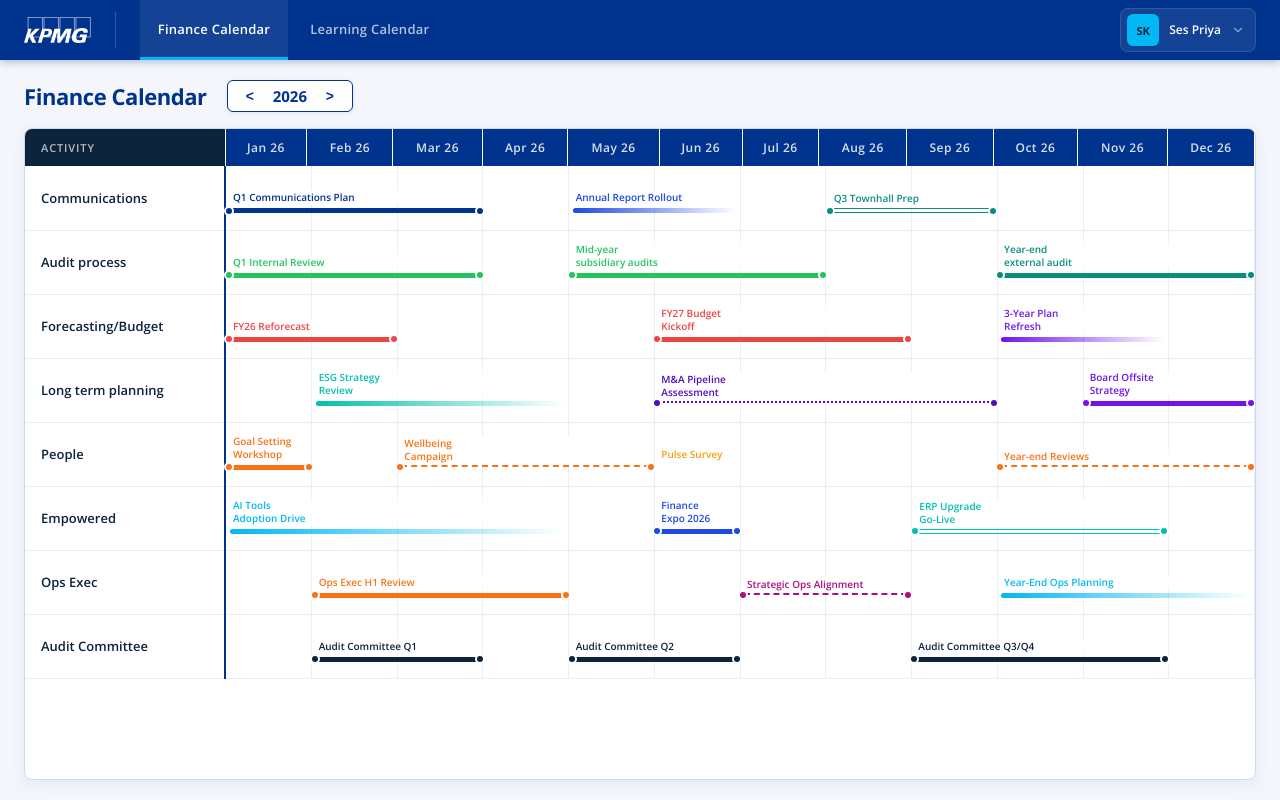
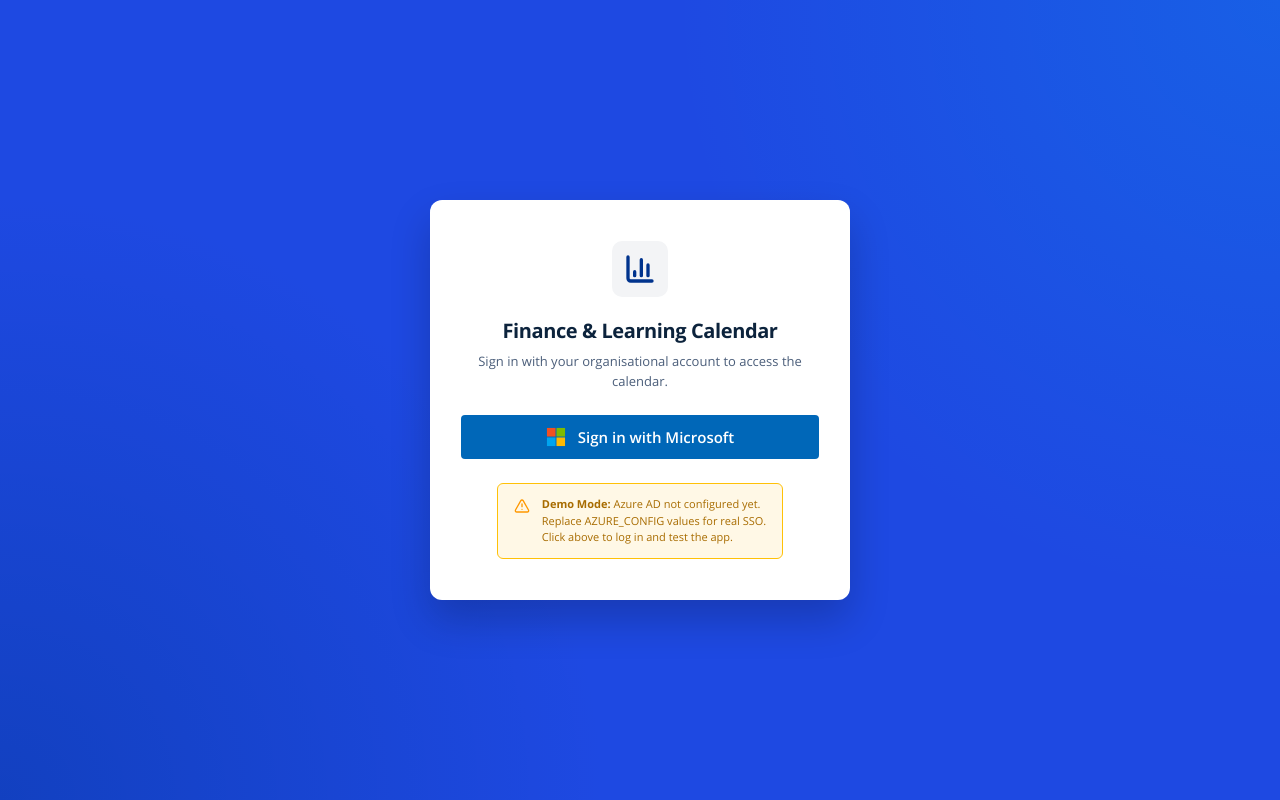
Before and after one commit to vikram4126/calendar-event, a React (Vite) app: page / in a window 1280 px wide. Built offline with nearby package versions, Linux system fonts and the light colour scheme.

Commit message:
json export added

```diff
--- a/src/App.jsx
+++ b/src/App.jsx
@@ -2,15 +2,11 @@ import { useState, useEffect } from 'react'
 import Header from './components/Header'
 import CalendarGrid from './components/CalendarGrid'
 import EventModal from './components/EventModal'
+import LoginPage from './components/LoginPage'
 import { useAuth } from './context/AuthContext'
-import initialData from './data/events.json'
-
-// Bump this version whenever you push new seed data.
-// A version mismatch clears localStorage and reloads from JSON.
-const DATA_VERSION = 'v6'
 
 function App() {
-  const { isAdmin } = useAuth()
+  const { isAdmin, isLoggedIn } = useAuth()
 
   const [activeTab, setActiveTab]     = useState('Finance')
   const [selectedYear, setSelectedYear] = useState(2026)
@@ -19,24 +15,37 @@ function App() {
   const [activities, setActivities]   = useState([])
   const [editingEvent, setEditingEvent] = useState(null)
 
-  // ── Seed / restore data ───────────────────────────────────────────
+  // ── Initialization ────────────────────────────────────────────────
   useEffect(() => {
-    const storedVersion    = localStorage.getItem('calendarDataVersion')
-    const savedEvents      = localStorage.getItem('calendarEvents')
-    const savedActivities  = localStorage.getItem('calendarActivities')
+    // Fetch directly from public folder (bypassing build bundle)
+    fetch('/events.json?t=' + Date.now())
+      .then(res => res.json())
+      .then(serverData => {
+        const savedEvents = localStorage.getItem('calendarEvents')
+        const savedActivities = localStorage.getItem('calendarActivities')
+        const savedTimestamp = localStorage.getItem('calendarLastUpdated') || 0
 
-    if (storedVersion === DATA_VERSION && savedEvents && savedActivities) {
-      // Use the user's saved (possibly edited) data
-      setEvents(JSON.parse(savedEvents))
-      setActivities(JSON.parse(savedActivities))
-    } else {
-      // Fresh load from JSON (version mismatch or first run)
-      setEvents(initialData.events)
-      setActivities(initialData.activities)
-      localStorage.setItem('calendarDataVersion', DATA_VERSION)
-      localStorage.setItem('calendarEvents', JSON.stringify(initialData.events))
-      localStorage.setItem('calendarActivities', JSON.stringify(initialData.activities))
-    }
+        const serverTime = serverData.lastUpdated || 1
+
+        // If local draft is newer than or same as server file, use local draft
+        if (savedEvents && savedActivities && parseInt(savedTimestamp) >= serverTime) {
+          setEvents(JSON.parse(savedEvents))
+          setActivities(JSON.parse(savedActivities))
+        } else {
+          // Server file is newer (Admin uploaded it), so overwrite local drafts
+          setEvents(serverData.events)
+          setActivities(serverData.activities)
+          localStorage.setItem('calendarLastUpdated', serverTime.toString())
+        }
+      })
+      .catch(err => {
+        console.error("Failed to load events.json", err)
+        // Fallback to local storage if offline
+        const savedEvents = localStorage.getItem('calendarEvents')
+        const savedActivities = localStorage.getItem('calendarActivities')
+        if (savedEvents) setEvents(JSON.parse(savedEvents))
+        if (savedActivities) setActivities(JSON.parse(savedActivities))
+      })
   }, [])
 
   // ── Persist on change ─────────────────────────────────────────────
@@ -82,21 +91,48 @@ function App() {
     } else {
       setEvents([...events, { ...eventToSave, id: `e${Date.now()}` }])
     }
+    localStorage.setItem('calendarLastUpdated', Date.now().toString())
     setIsModalOpen(false)
   }
 
   const handleDeleteEvent = (eventId) => {
     setEvents(events.filter(e => e.id !== eventId))
+    localStorage.setItem('calendarLastUpdated', Date.now().toString())
     setIsModalOpen(false)
   }
 
+  const handleExportData = () => {
+    const dataToExport = {
+      lastUpdated: Date.now(),
+      activities,
+      events
+    }
+    const blob = new Blob([JSON.stringify(dataToExport, null, 2)], { type: 'application/json' })
+    const url = URL.createObjectURL(blob)
+
+    const a = document.createElement('a')
+    a.href = url
+    a.download = 'events.json'
+    document.body.appendChild(a)
+    a.click()
+
+    // Cleanup
+    document.body.removeChild(a)
+    URL.revokeObjectURL(url)
+  }
+
   // ── Render ────────────────────────────────────────────────────────
+  if (!isLoggedIn) {
+    return <LoginPage />
+  }
+
   return (
     <div className="app-container">
       <Header
         activeTab={activeTab}
         onTabChange={setActiveTab}
         onAddEvent={handleAddEvent}
+        onExport={handleExportData}
       />
 
       <main className="calendar-main">
--- a/src/components/CalendarGrid.jsx
+++ b/src/components/CalendarGrid.jsx
@@ -144,17 +144,25 @@ function CalendarGrid({ events, activities, activeTab, year, onEventClick, isAdm
                           ...barStyle,
                         }}
                         onClick={() => isAdmin && onEventClick(event)}
-                        title={event.label.replace(/\\n/g, ' ')}
                       >
+                        {/* Custom Tooltip */}
+                        <div className="event-tooltip">
+                          <div className="tooltip-title">{event.label.replace(/\\n/g, ' ')}</div>
+                          <div className="tooltip-date">
+                            {event.startMonth === event.endMonth
+                              ? `${MONTHS[event.startMonth]} ${event.year}`
+                              : `${MONTHS[event.startMonth]} - ${MONTHS[event.endMonth]} ${event.year}`}
+                          </div>
+                        </div>
+
                         {showDots(event) && barStyle.height > 0 && (
                           <>
                             <div className="event-dot"     style={{ backgroundColor: event.color }} />
                             <div className="event-dot end" style={{ backgroundColor: event.color }} />
                           </>
                         )}
-                        <div className="event-label" style={{ color: event.color }}>
-                          {event.hasIcon && <span className="newsletter-icon" />}
-                          {event.label.replace(/\\n/g, '\n')}
+                        <div className="event-label">
+                          {event.label.replace(/\\n/g, ' ')}
                         </div>
                       </div>
                     )
--- a/src/components/LoginPage.jsx
+++ b/src/components/LoginPage.jsx
@@ -1,106 +1,42 @@
-import { useState } from 'react'
+import { BarChart3, AlertTriangle } from 'lucide-react'
 import { useAuth } from '../context/AuthContext'
 
-export default function LoginPage() {
+function LoginPage() {
   const { login } = useAuth()
-  const [email, setEmail]       = useState('')
-  const [password, setPassword] = useState('')
-  const [error, setError]       = useState('')
-  const [loading, setLoading]   = useState(false)
-
-  const handleSubmit = async (e) => {
-    e.preventDefault()
-    setError('')
-    setLoading(true)
-    // small delay for demo feel
-    await new Promise(r => setTimeout(r, 400))
-    const result = login(email, password)
-    setLoading(false)
-    if (!result.success) setError(result.error)
-  }
-
-  const fillDemo = (role) => {
-    if (role === 'admin') {
-      setEmail('admin@kpmg.com')
-      setPassword('admin123')
-    } else {
-      setEmail('ses.kumar@kpmg.com')
-      setPassword('user123')
-    }
-    setError('')
-  }
 
   return (
     <div className="login-page">
-      {/* Background geometric shapes */}
-      <div className="login-bg-shape shape-1" />
-      <div className="login-bg-shape shape-2" />
-      <div className="login-bg-shape shape-3" />
-
       <div className="login-card">
-        {/* Logo & Branding */}
-        <div className="login-brand">
-          <img src="/kpmg-logo.svg" alt="KPMG" className="login-logo" />
-          <div className="login-brand-divider" />
-          <span className="login-app-name">Finance &amp; Learning Calendar</span>
+        <div className="login-icon-wrapper">
+          <BarChart3 size={32} color="#00338d" strokeWidth={2.5} />
         </div>
 
-        <h1 className="login-title">Welcome back</h1>
-        <p className="login-subtitle">Sign in to access your calendar</p>
+        <h1 className="login-title">Finance & Learning Calendar</h1>
+        <p className="login-subtitle">
+          Sign in with your organisational account to access the calendar.
+        </p>
 
-        {/* Quick fill demo buttons */}
-        <div className="demo-pills">
-          <span className="demo-label">Quick demo:</span>
-          <button type="button" className="demo-pill pill-user" onClick={() => fillDemo('user')}>
-            👤 User login
-          </button>
-          <button type="button" className="demo-pill pill-admin" onClick={() => fillDemo('admin')}>
-            🔑 Admin login
-          </button>
+        <button className="ms-login-btn" onClick={login}>
+          <svg className="ms-icon" xmlns="http://www.w3.org/2000/svg" viewBox="0 0 21 21">
+            <path fill="#f25022" d="M1 1h9v9H1z"/>
+            <path fill="#00a4ef" d="M1 11h9v9H1z"/>
+            <path fill="#7fba00" d="M11 1h9v9h-9z"/>
+            <path fill="#ffb900" d="M11 11h9v9h-9z"/>
+          </svg>
+          Sign in with Microsoft
+        </button>
+
+        <div className="demo-alert">
+          <AlertTriangle size={16} className="alert-icon" />
+          <div className="alert-text">
+            <strong>Demo Mode:</strong> Azure AD not configured yet.<br />
+            Replace AZURE_CONFIG values for real SSO.<br />
+            Click above to log in and test the app.
+          </div>
         </div>
-
-        <form onSubmit={handleSubmit} className="login-form">
-          <div className="form-group">
-            <label className="form-label">Email</label>
-            <input
-              type="email"
-              className="form-input"
-              placeholder="you@kpmg.com"
-              value={email}
-              onChange={e => setEmail(e.target.value)}
-              required
-              autoComplete="email"
-            />
-          </div>
-
-          <div className="form-group">
-            <label className="form-label">Password</label>
-            <input
-              type="password"
-              className="form-input"
-              placeholder="Enter your password"
-              value={password}
-              onChange={e => setPassword(e.target.value)}
-              required
-              autoComplete="current-password"
-            />
-          </div>
-
-          {error && (
-            <div className="login-error">
-              <span>⚠</span> {error}
-            </div>
-          )}
-
-          <button type="submit" className="login-btn" disabled={loading}>
-            {loading ? <span className="login-spinner" /> : 'Sign In'}
-          </button>
-        </form>
-
-        <p className="login-footer">
-          Demo credentials are pre-filled. Admin can edit events; Users can only view.
-        </p>
       </div>
     </div>
   )
 }
+
+export default LoginPage
--- a/src/context/AuthContext.jsx
+++ b/src/context/AuthContext.jsx
@@ -15,6 +15,11 @@ export function AuthProvider({ children }) {
     if (saved) return JSON.parse(saved)
     const { password: _pw, ...safe } = DEFAULT_USER
     return safe
+  })
+
+  // Start with false unless we previously logged in during this session (for demo sake)
+  const [isLoggedIn, setIsLoggedIn] = useState(() => {
+    return localStorage.getItem('isLoggedIn') === 'true'
   })
 
   // Persist selected user across refreshes (For Demo Only)
@@ -75,11 +80,20 @@ export function AuthProvider({ children }) {
     setCurrentUser(safe)
   }
 
+  const login = () => {
+    setIsLoggedIn(true)
+    localStorage.setItem('isLoggedIn', 'true')
+  }
+
+  const logout = () => {
+    setIsLoggedIn(false)
+    localStorage.removeItem('isLoggedIn')
+  }
+
   const isAdmin   = currentUser?.role === 'admin'
-  const isLoggedIn = !!currentUser
 
   return (
-    <AuthContext.Provider value={{ currentUser, isAdmin, isLoggedIn, switchUser, users: usersData.map(({ password: _pw, ...u }) => u) }}>
+    <AuthContext.Provider value={{ currentUser, switchUser, isAdmin, isLoggedIn, login, logout, loading: false, users: usersData.map(({ password: _pw, ...u }) => u) }}>
       {children}
     </AuthContext.Provider>
   )
--- a/src/index.css
+++ b/src/index.css
@@ -203,29 +203,45 @@ body {
 }
 
 .add-event-btn {
-  background-color: var(--kpmg-pacific-blue);
-  color: var(--kpmg-dark-blue);
+  background: white;
+  color: var(--kpmg-primary-blue);
   border: none;
-  padding: 8px 18px;
-  border-radius: 4px;
+  border-radius: 8px;
+  padding: 8px 16px;
   font-family: var(--font-main);
   font-weight: 700;
   font-size: 13px;
   cursor: pointer;
   display: flex;
   align-items: center;
-  gap: 6px;
-  transition: all 0.2s ease;
-  letter-spacing: 0.02em;
-  box-shadow: 0 2px 6px rgba(0, 184, 245, 0.3);
-  white-space: nowrap;
+  gap: 8px;
+  box-shadow: 0 4px 12px rgba(0,0,0,0.1);
+  transition: all 0.2s cubic-bezier(0.175, 0.885, 0.32, 1.275);
 }
 
 .add-event-btn:hover {
-  background-color: white;
-  color: var(--kpmg-primary-blue);
-  box-shadow: 0 4px 12px rgba(0, 184, 245, 0.4);
-  transform: translateY(-1px);
+  transform: translateY(-2px);
+  box-shadow: 0 6px 16px rgba(0,0,0,0.15);
+}
+
+.export-btn {
+  background: transparent;
+  color: white;
+  border: 1px solid rgba(255, 255, 255, 0.3);
+  border-radius: 8px;
+  padding: 8px 14px;
+  font-family: var(--font-main);
+  font-weight: 600;
+  font-size: 13px;
+  cursor: pointer;
+  display: flex;
+  align-items: center;
+  transition: all 0.2s ease;
+}
+
+.export-btn:hover {
+  background: rgba(255, 255, 255, 0.1);
+  border-color: rgba(255, 255, 255, 0.6);
 }
 
 /* Header right section */
@@ -795,7 +811,8 @@ body {
 
 .event-bar:hover {
   filter: brightness(1.15);
-  z-index: 10;
+  /* high z-index ensures the tooltip inside it renders above everything else */
+  z-index: 500;
 }
 
 .event-bar.dashed {
@@ -850,15 +867,169 @@ body {
   right: -4px;
 }
 
-.newsletter-icon {
-  display: inline-block;
-  width: 10px;
-  height: 10px;
-  background: currentColor;
-  border-radius: 2px;
-  margin-right: 4px;
-  vertical-align: middle;
+/* ================================================================
+   EVENT TOOLTIP (Custom Hover)
+   ================================================================ */
+.event-tooltip {
+  position: absolute;
+  top: calc(100% + 5px); /* Position below the bar */
+  left: 50%;
+  transform: translateX(-50%) translateY(-5px);
+  background: var(--kpmg-dark-blue);
+  color: white;
+  padding: 8px 12px;
+  border-radius: 6px;
+  min-width: max-content;
+  pointer-events: none;
+  opacity: 0;
+  visibility: hidden;
+  transition: all 0.2s cubic-bezier(0.175, 0.885, 0.32, 1.275);
+  z-index: 100;
+  box-shadow: 0 8px 24px rgba(12, 35, 60, 0.25);
+  display: flex;
+  flex-direction: column;
+  gap: 2px;
+}
+
+.event-tooltip::before {
+  content: '';
+  position: absolute;
+  bottom: 100%;
+  left: 50%;
+  transform: translateX(-50%);
+  border-width: 5px;
+  border-style: solid;
+  border-color: transparent transparent var(--kpmg-dark-blue) transparent;
+}
+
+.event-bar:hover .event-tooltip {
+  opacity: 1;
+  visibility: visible;
+  transform: translateX(-50%) translateY(0);
+}
+
+.tooltip-title {
+  font-family: var(--font-main);
+  font-size: 11px;
+  font-weight: 700;
+  color: white;
+  white-space: nowrap;
+}
+
+.tooltip-date {
+  font-family: var(--font-main);
+  font-size: 10px;
+  color: rgba(255, 255, 255, 0.7);
+}
+
+/* ================================================================
+   LOGIN PAGE (SSO)
+   ================================================================ */
+.login-page {
+  width: 100vw;
+  height: 100vh;
+  display: flex;
+  align-items: center;
+  justify-content: center;
+  background-color: var(--kpmg-cobalt-blue);
+  background-image: radial-gradient(circle at top right, rgba(0, 184, 245, 0.2), transparent 40%),
+                    radial-gradient(circle at bottom left, rgba(0, 51, 141, 0.4), transparent 40%);
+}
+
+.login-card {
+  background: white;
+  padding: 40px 30px;
+  border-radius: 12px;
+  box-shadow: 0 20px 40px rgba(0, 0, 0, 0.2);
+  width: 100%;
+  max-width: 420px;
+  display: flex;
+  flex-direction: column;
+  align-items: center;
+  text-align: center;
+}
+
+.login-icon-wrapper {
+  background: #f3f4f6;
+  padding: 12px;
+  border-radius: 10px;
+  margin-bottom: 20px;
+  display: flex;
+  align-items: center;
+  justify-content: center;
+}
+
+.login-title {
+  font-family: var(--font-main);
+  font-size: 20px;
+  font-weight: 700;
+  color: var(--kpmg-dark-blue);
+  margin: 0 0 8px 0;
+}
+
+.login-subtitle {
+  font-family: var(--font-main);
+  font-size: 13px;
+  color: var(--text-muted);
+  line-height: 1.5;
+  margin: 0 0 24px 0;
+  padding: 0 10px;
+}
+
+.ms-login-btn {
+  background: #0067b8;
+  color: white;
+  border: none;
+  width: 100%;
+  padding: 12px;
+  border-radius: 4px;
+  font-family: var(--font-main);
+  font-size: 15px;
+  font-weight: 600;
+  cursor: pointer;
+  display: flex;
+  align-items: center;
+  justify-content: center;
+  gap: 12px;
+  transition: background 0.15s;
+}
+
+.ms-login-btn:hover {
+  background: #005da6;
+}
+
+.ms-icon {
+  width: 20px;
+  height: 20px;
+}
+
+.demo-alert {
+  margin-top: 24px;
+  background: #fff8e6;
+  border: 1px solid #ffc107;
+  padding: 12px 16px;
+  border-radius: 6px;
+  display: flex;
+  align-items: flex-start;
+  gap: 12px;
+  text-align: left;
+}
+
+.alert-icon {
+  color: #ff9800;
   flex-shrink: 0;
+  margin-top: 2px;
+}
+
+.alert-text {
+  font-family: var(--font-main);
+  font-size: 11px;
+  color: #a86c00;
+  line-height: 1.5;
+}
+
+.alert-text strong {
+  font-weight: 700;
 }
 
 /* ================================================================
@@ -956,12 +1127,10 @@ body {
 
 .form-label {
   display: block;
-  font-size: 10px;
-  font-weight: 700;
-  text-transform: uppercase;
+  font-size: 11px;
+  font-weight: 600;
   color: var(--text-muted);
   margin-bottom: 6px;
-  letter-spacing: 0.06em;
 }
 
 .form-input, .form-select {
```
Also changed, not shown: public/events.json (renamed from src/data/events.json, +34 -33 lines), src/components/EventModal.jsx (+0 -9 lines), src/components/Header.jsx (+10 -5 lines), inputs/WhatsApp Image 2026-07-15 at 22.37.55.jpeg (added).
